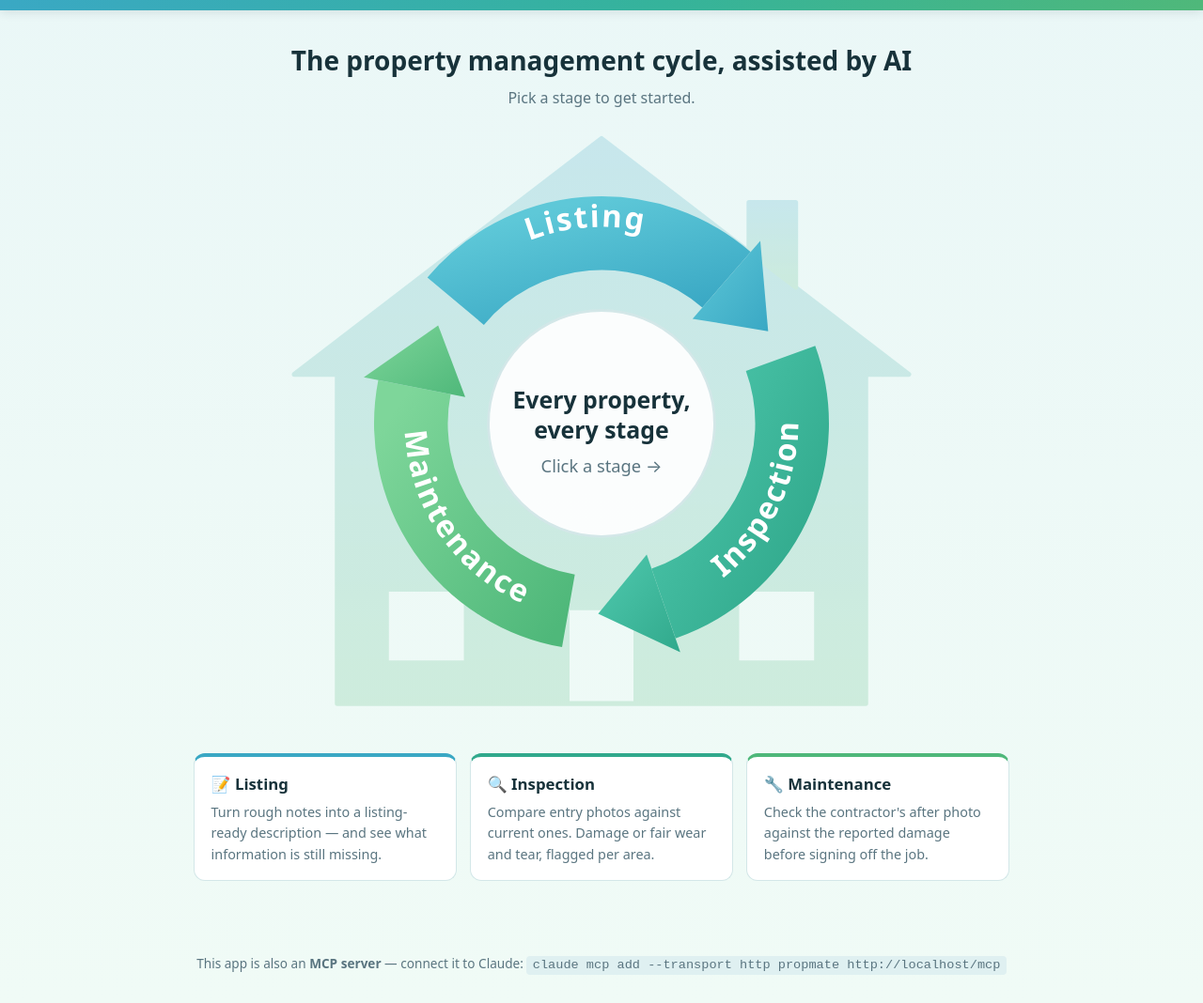
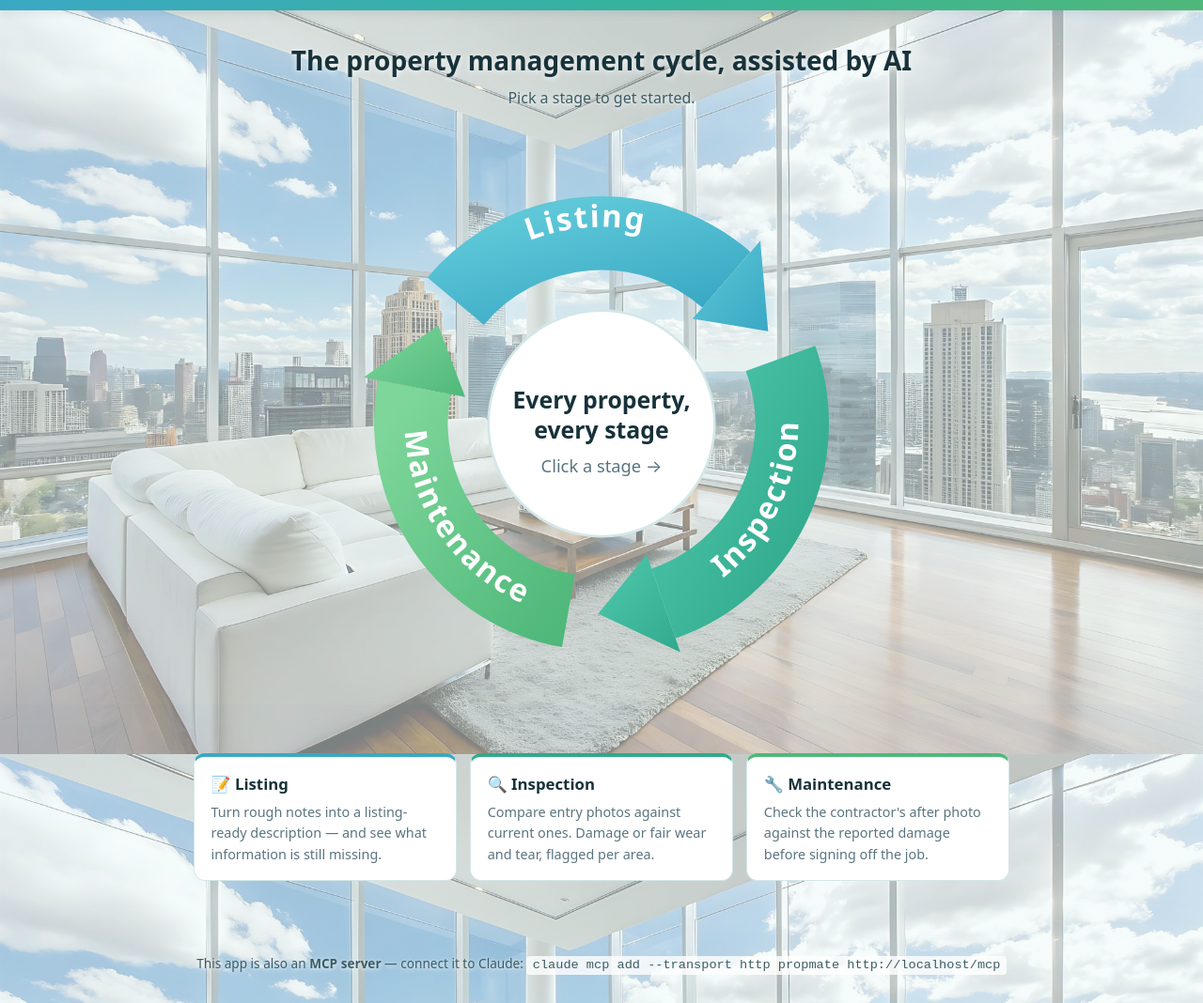
Before and after one commit to shan32d/JR-COMP-2026, a website: page app/public/index.html in a window 1280 px wide. Shown: the part 50-1118 px from the top of the page at 94% size. Drawn offline with Linux system fonts and the light colour scheme.

Commit message:
Use the apartment photo as a half-transparent page background
Replaces the SVG house watermark with background.jpg across the
whole screen, under a 52% blue-green wash. The image is resized to
2000px and recompressed (2.0 MB to 324 KB) for faster first load,
and hero/footer text gains a light halo for contrast.

Co-Authored-By: Claude Fable 5 <noreply@anthropic.com>

```diff
--- a/app/public/index.html
+++ b/app/public/index.html
@@ -32,20 +32,7 @@
           <linearGradient id="g-maintenance" x1="0" y1="0" x2="1" y2="1">
             <stop offset="0%" stop-color="#7ed69a" /><stop offset="100%" stop-color="#4fb87a" />
           </linearGradient>
-          <linearGradient id="g-house" x1="0" y1="0" x2="0" y2="1">
-            <stop offset="0%" stop-color="#3aa8c4" /><stop offset="100%" stop-color="#4fb87a" />
-          </linearGradient>
         </defs>
-
-        <!-- house watermark behind the cycle -->
-        <g class="house" aria-hidden="true">
-          <path fill-rule="evenodd" d="
-            M 45 478 L 45 210 L 10 210 L 260 18 L 510 210 L 475 210 L 475 478 Z
-            M 85 385 L 150 385 L 150 445 L 85 445 Z
-            M 370 385 L 435 385 L 435 445 L 370 445 Z
-            M 232 400 L 288 400 L 288 478 L 232 478 Z" />
-          <path d="M 380 70 L 418 70 L 418 139 L 380 110 Z" />
-        </g>
 
         <!-- Listing -->
         <g class="seg" data-view="view-listing" tabindex="0" role="button" aria-label="Listing">
--- a/app/public/style.css
+++ b/app/public/style.css
@@ -13,7 +13,15 @@
 body {
   margin: 0;
   font-family: system-ui, -apple-system, "Segoe UI", Roboto, sans-serif;
-  background: linear-gradient(180deg, #eaf7f7 0%, #f0fbf6 100%);
+  /* photo at ~50% strength: a translucent blue-green wash sits over it */
+  background-color: #eaf7f7;
+  background-image:
+    linear-gradient(180deg, rgba(234, 247, 247, 0.52) 0%, rgba(240, 251, 246, 0.52) 100%),
+    url("background.jpg");
+  background-size: cover;
+  background-position: center;
+  background-attachment: fixed;
+  background-repeat: no-repeat;
   min-height: 100vh;
   color: var(--ink);
   line-height: 1.55;
@@ -35,19 +43,17 @@ main { max-width: 900px; margin: 0 auto; padding: 1.75rem 1rem 3rem; }
 
 /* ---------- home ---------- */
 #view-home { text-align: center; }
-#view-home h1 { font-size: 1.75rem; margin: 0.25rem 0 0.35rem; color: #17323a; }
-.lede { color: var(--muted); margin: 0 0 0.5rem; }
+#view-home h1 {
+  font-size: 1.75rem;
+  margin: 0.25rem 0 0.35rem;
+  color: #17323a;
+  text-shadow: 0 1px 6px rgba(255, 255, 255, 0.95);
+}
+.lede { color: #3d5c66; margin: 0 0 0.5rem; text-shadow: 0 1px 5px rgba(255, 255, 255, 0.95); }
 
 .wheel-wrap { display: flex; justify-content: center; }
 .wheel { width: 100%; max-width: 680px; height: auto; }
 
-.house {
-  fill: url(#g-house);
-  stroke: url(#g-house);
-  stroke-width: 4;
-  stroke-linejoin: round;
-  opacity: 0.2;
-}
 
 .seg { cursor: pointer; outline: none; }
 .seg-arc { fill: none; stroke-width: 60; stroke-linecap: butt; }
@@ -67,7 +73,7 @@ main { max-width: 900px; margin: 0 auto; padding: 1.75rem 1rem 3rem; }
 .seg:focus-visible .seg-arc, .seg:focus-visible .seg-head { transform: scale(1.035); }
 .seg:hover { filter: drop-shadow(0 4px 10px rgba(23, 50, 58, 0.22)); }
 
-.hub { fill: #fff; fill-opacity: 0.93; stroke: var(--line); stroke-width: 2; }
+.hub { fill: #fff; stroke: var(--line); stroke-width: 2; }
 .hub-title { text-anchor: middle; font-size: 19px; font-weight: 700; fill: var(--ink); }
 .hub-sub { text-anchor: middle; font-size: 14px; fill: var(--muted); }
 
@@ -217,5 +223,16 @@ th { background: #f0fafa; }
   border-radius: 0 8px 8px 0;
 }
 
-footer { text-align: center; padding: 1rem; color: var(--muted); font-size: 0.85rem; }
-footer code { background: #dff0f1; padding: 0.15rem 0.4rem; border-radius: 4px; }
+footer {
+  text-align: center;
+  padding: 1rem;
+  color: #3d5c66;
+  font-size: 0.85rem;
+  text-shadow: 0 1px 5px rgba(255, 255, 255, 0.95);
+}
+footer code {
+  background: rgba(255, 255, 255, 0.8);
+  padding: 0.15rem 0.4rem;
+  border-radius: 4px;
+  text-shadow: none;
+}
```
Also changed, not shown: app/public/background.jpg (added).
